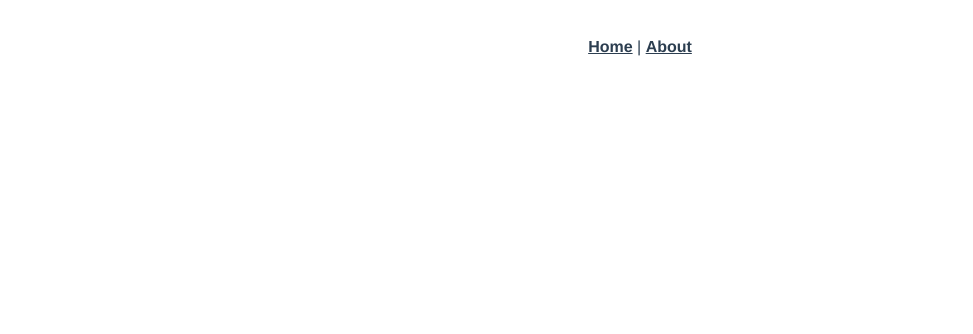
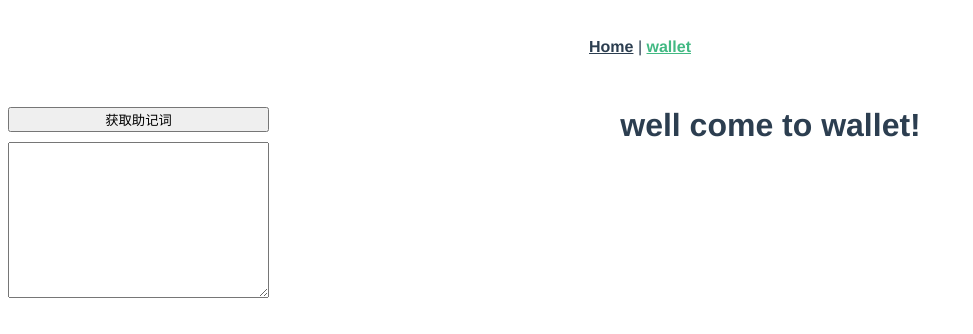
Before and after one commit to dwusiq/ethereum-learn, a Vue app in the folder web/hd-wallet/: page /wallet in a window 1280 px wide. Before the commit this address had no page. Shown: the top 334 px of the page, without its empty margins (0-973 px from the left). Built offline with nearby package versions, Linux system fonts and the light colour scheme.

Commit message:
钱包生成助记词

```diff
--- a/web/hd-wallet/package.json
+++ b/web/hd-wallet/package.json
@@ -8,7 +8,9 @@
     "lint": "vue-cli-service lint"
   },
   "dependencies": {
+    "bip39": "^3.0.4",
     "core-js": "^3.6.5",
+    "ethers": "^5.4.1",
     "vue": "^3.0.0",
     "vue-router": "^4.0.0-0",
     "vuex": "^4.0.0-0"
--- a/web/hd-wallet/src/App.vue
+++ b/web/hd-wallet/src/App.vue
@@ -1,7 +1,7 @@
 <template>
   <div id="nav">
     <router-link to="/">Home</router-link> |
-    <router-link to="/about">About</router-link>
+    <router-link to="/wallet">wallet</router-link>
   </div>
   <router-view/>
 </template>
--- a/web/hd-wallet/src/router/index.ts
+++ b/web/hd-wallet/src/router/index.ts
@@ -1,19 +1,17 @@
 import { createRouter, createWebHistory, RouteRecordRaw } from 'vue-router'
 import Home from '../views/Home.vue'
+import Wallet from '../views/Wallet.vue'
+
 
 const routes: Array<RouteRecordRaw> = [
   {
     path: '/',
     name: 'Home',
     component: Home
-  },
-  {
-    path: '/about',
-    name: 'About',
-    // route level code-splitting
-    // this generates a separate chunk (about.[hash].js) for this route
-    // which is lazy-loaded when the route is visited.
-    component: () => import(/* webpackChunkName: "about" */ '../views/About.vue')
+  },{
+    path: '/wallet',
+    name: 'Wallet',
+    component: Wallet
   }
 ]
 
--- a/web/hd-wallet/src/views/About.vue
+++ /dev/null
@@ -1,5 +0,0 @@
-<template>
-  <div class="about">
-    <h1>This is an about page</h1>
-  </div>
-</template>
--- /dev/null
+++ b/web/hd-wallet/src/views/Wallet.vue
@@ -0,0 +1,53 @@
+<template>
+  <div class="Wallet">
+    <div class="mnemonic">
+      <button  @click="getMnemonic">获取助记词</button>
+      <textarea v-model="mnemonicContent" rows="10" cols="30">
+      我是一个文本框。
+      </textarea>
+    </div>
+    <h1>well come to wallet!</h1>
+  </div>
+</template>
+
+<script lang="ts">
+import * as bip39 from 'bip39';
+import { ethers } from 'ethers';
+import { defineComponent, reactive,ref,computed } from 'vue'
+
+
+export default defineComponent({
+  name: 'WalletPage',
+    //用于初始化属性值
+    data() {
+    return {
+      mnemonicContent: null
+    };
+  },
+
+
+ //setup(){
+//  },
+
+  //函数在这里,就可以在模板中引用了
+  methods:{
+   getMnemonic():void {
+     console.log(bip39);
+      this.mnemonicContent = bip39.generateMnemonic();
+   }
+  }
+})
+</script>
+
+<style scoped lang="scss">
+.mnemonic{
+  float:left;
+  display: flex;/*flex容器当中, 项目的排列方式默认是row(水平的). 可以使用flex-direction属性进行更改*/
+  flex-direction: column;  /* 按照列column(垂直方向)排列*/
+  }
+
+.mnemonic textarea{
+  margin-top:10px;
+}
+
+</style>
```
Also changed, not shown: 2 other files (tests, documents, lock files or other folders).
